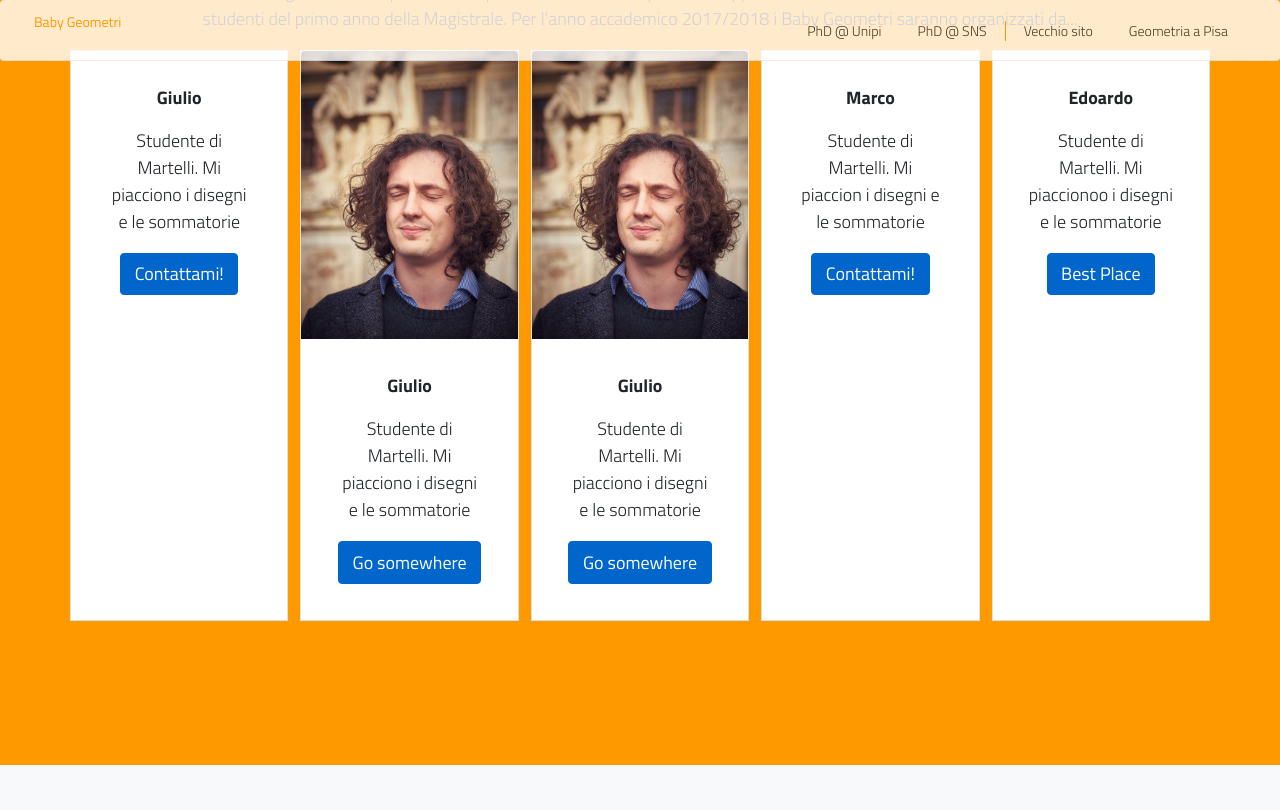
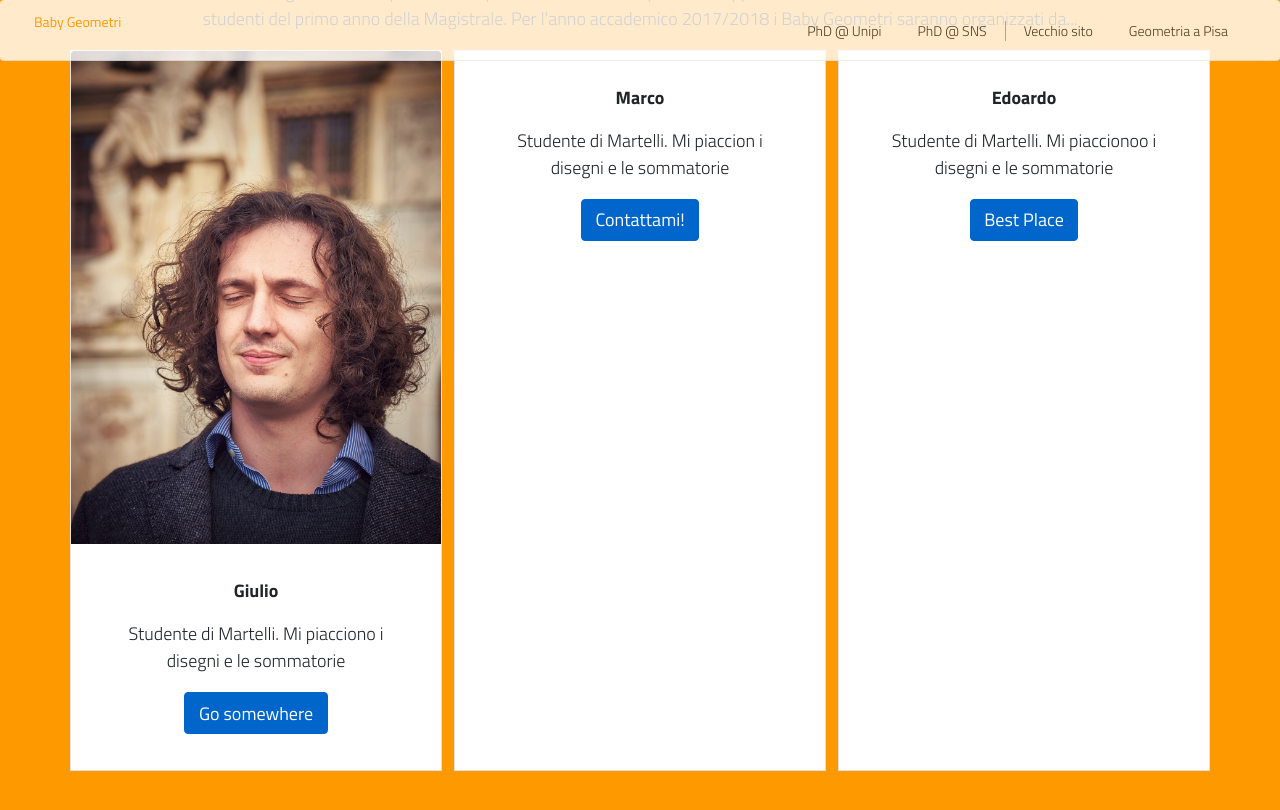
Before and after one commit to baby-geometri/baby-geometri.github.io, a Jekyll site: the page built from index.md, in a window 1280 px wide and 900 px high, scrolled down 3108 px. Shown: the top 810 px of the window. Built offline with Jekyll 4.4.1, drawn with Linux system fonts in a browser that asks for light colours; nearby versions of some CDN libraries; formulas are drawn with MathJax 3.

Commit message:
Update default.html

```diff
--- a/_layouts/default.html
+++ b/_layouts/default.html
@@ -184,16 +184,9 @@
 
 <div class="card-deck">
 
-  <div class="card text-center">
-    <div class="card-body">
-      <h5 class="card-title">Giulio</h5>
-      <p class="card-text">Studente di Martelli. Mi piacciono i disegni e le sommatorie</p>
-     <a href="https://www.sns.it/ugov/persone/giulio-belletti" class="btn btn-primary">Contattami!</a>
-    </div>
-  </div>
 
  <div class="card text-center">
-	 <img class="card-img-top" src="img/giulio.jpeg" alt="Card image cap">
+	 <img class="card-img-top" src="img/giulio.jpeg" alt="Card image cap"  class="rounded-circle">
   <div class="card-body">
       <h5 class="card-title">Giulio</h5>
       <p class="card-text">Studente di Martelli. Mi piacciono i disegni e le sommatorie</p>
@@ -201,14 +194,6 @@
   </div>
 </div>
 
-	<div class="card text-center">
-	 <img class="card-img-top" src="/img/giulio.jpeg" alt="Card image cap">
-  <div class="card-body">
-      <h5 class="card-title">Giulio</h5>
-      <p class="card-text">Studente di Martelli. Mi piacciono i disegni e le sommatorie</p>
-    <a href="#" class="btn btn-primary">Go somewhere</a>
-  </div>
-</div>
 
 
   <div class="card text-center">
```
